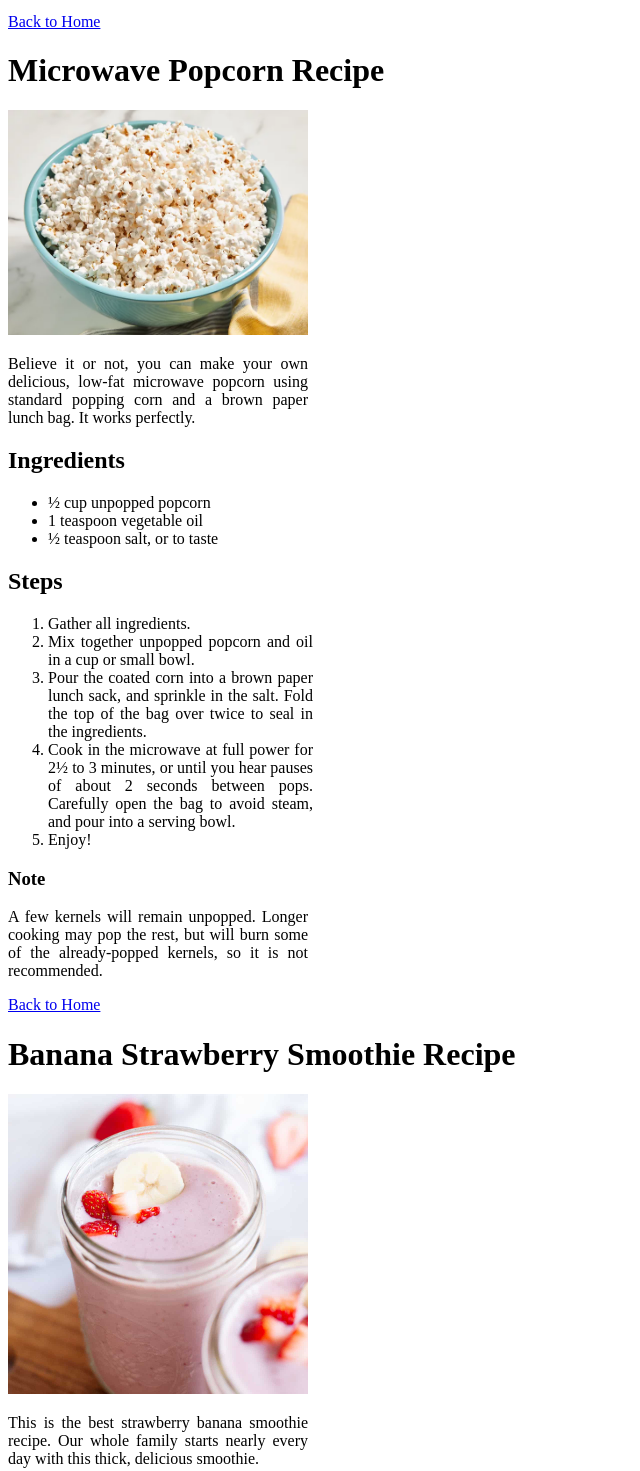
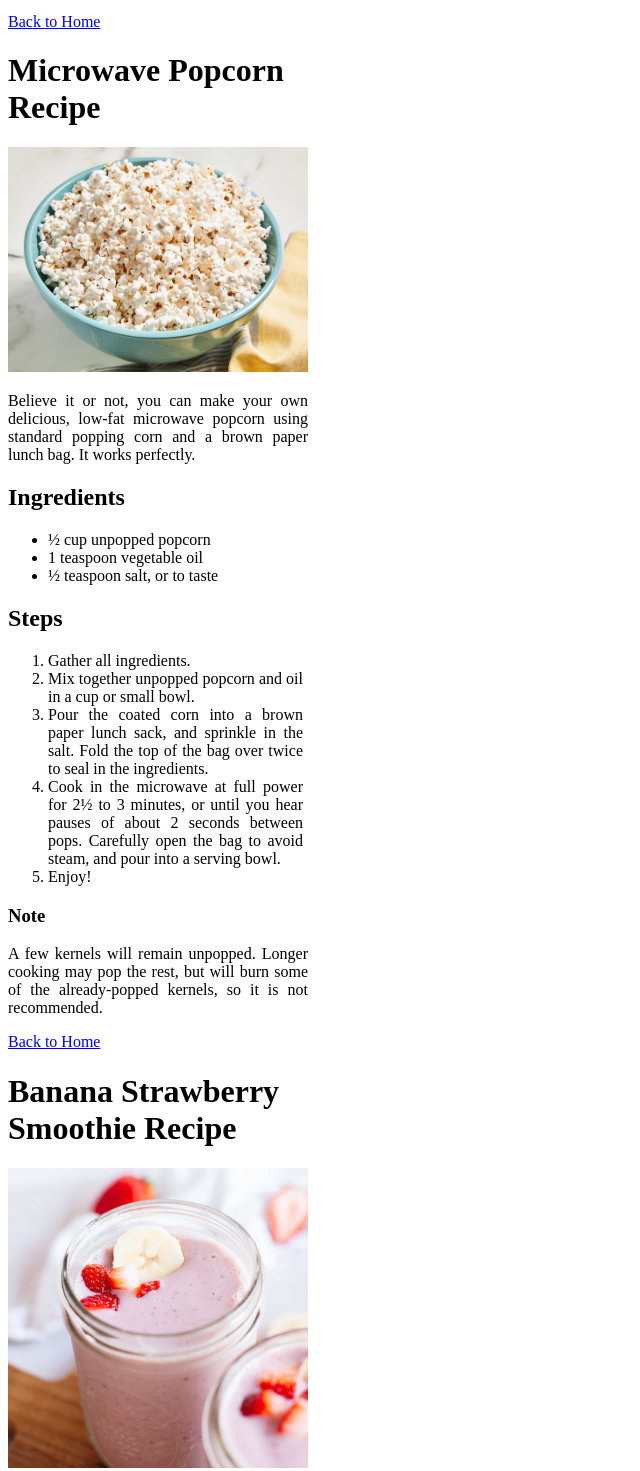
Before and after one commit to yaakov-k613/odin-recipes, a plain HTML site: page pages/recipes.html in a window 1280 px wide. Shown: the part 1203-2674 px from the top of the page, without its empty margins (0-640 px from the left). Drawn offline with Linux system fonts and the light colour scheme.

Commit message:
Removed dots from <ul> on home page and improved layout on recipt.html page

```diff
--- a/pages/recipes.html
+++ b/pages/recipes.html
@@ -5,7 +5,7 @@
     <meta charset="UTF-8">
     <meta name="viewport" content="width=device-width, initial-scale=1.0">
     <link rel="icon" href="/odin-recipes/img/favicon_cholent.png">
-    <title>Recipes</title>
+    <title>Recipes | Odin</title>
 </head>
 
 <body>
@@ -49,7 +49,7 @@
 
     <a href="../index.html">Back to Home</a>
 
-    <h1 id="microwave-popcorn">Microwave Popcorn Recipe</h1>
+    <h1 id="microwave-popcorn" style="width: 300px;">Microwave Popcorn Recipe</h1>
     <img src="../img/img_microwavepopcorn.jpg" alt="A bowl of popcorn" width="300">
     <p style="width: 300px; text-align: justify;">Believe it or not, you can make your own delicious, low-fat microwave
         popcorn using standard popping corn and a
@@ -61,7 +61,7 @@
         <li>&frac12 teaspoon salt, or to taste</li>
     </ul>
     <h2>Steps</h2>
-    <ol start="1" style="width: 265px; text-align: justify;">
+    <ol start="1" style="width: 255px; text-align: justify;">
         <li>Gather all ingredients.</li>
         <li>Mix together unpopped popcorn and oil in a cup or small bowl.</li>
         <li>Pour the coated corn into a brown paper lunch sack, and sprinkle in the salt. Fold the top of the bag over
@@ -76,7 +76,7 @@
         kernels, so it is not recommended.</p>
     <a href="../index.html">Back to Home</a>
 
-    <h1 id="banana-strawberry-smoothie">Banana Strawberry Smoothie Recipe</h1>
+    <h1 id="banana-strawberry-smoothie" style="width: 300px;">Banana Strawberry Smoothie Recipe</h1>
     <img src="../img/img-strawberry-banana-smoothie-recipe.jpg" alt="A glass of banana strawberry smoothie" width="300">
     <p style="width: 300px; text-align: justify;">This is the best strawberry banana smoothie recipe. Our whole family
         starts nearly every day with this thick, delicious smoothie.
@@ -91,12 +91,13 @@
     </ul>
 
     <h2>Steps</h2>
-    <ol start="1" style="width: 265px; text-align: justify;">
+    <ol start="1" style="width: 255px; text-align: justify;">
         <li>Combine yogurt, bananas, strawberries, wheat germ, and honey in a blender; blend until smooth, about 1 minute.</li>
         <li>Pour into glasses, and serve immediately.</li>
     </ol>
+    <a href="../index.html">Back to Home</a>
     <br>
-    <a href="../index.html">Back to Home</a>
+    <br>
 </body>
 
 </html>
```
Also changed, not shown: index.html (+3 -2 lines).
